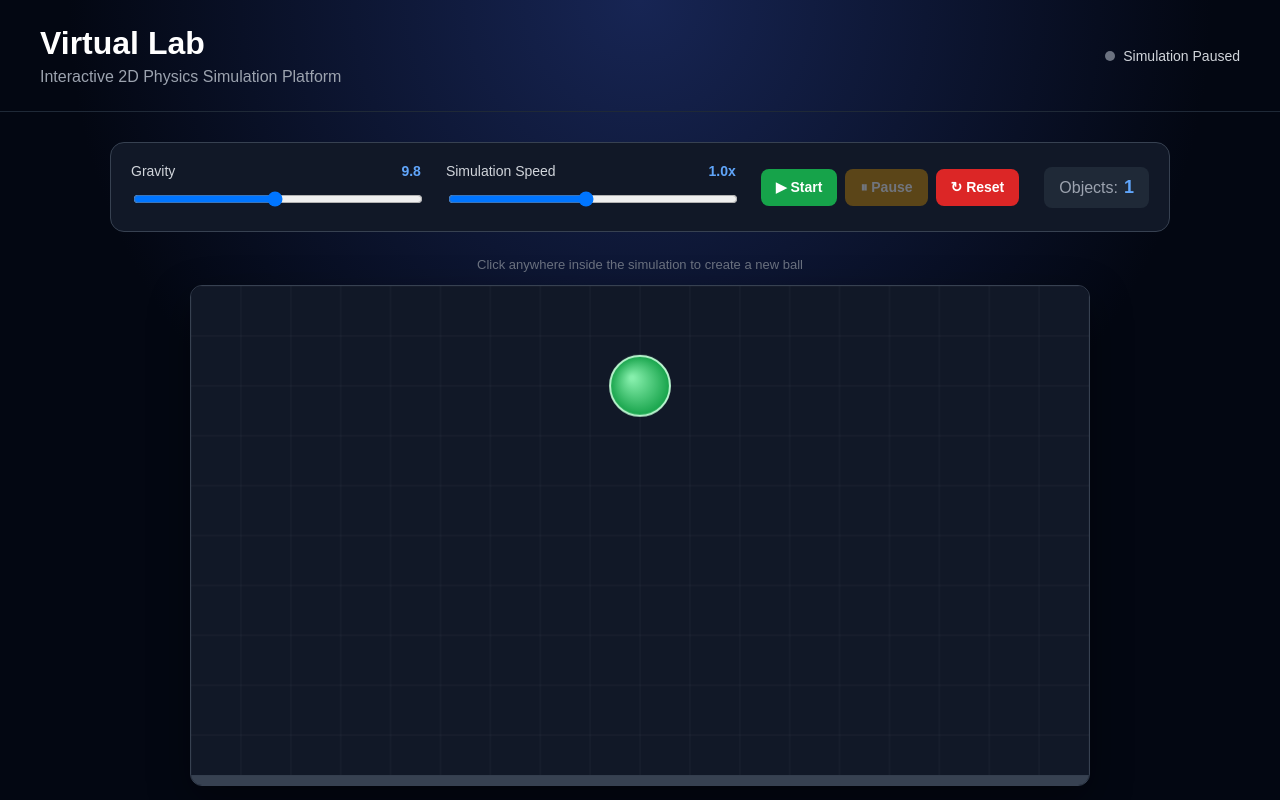
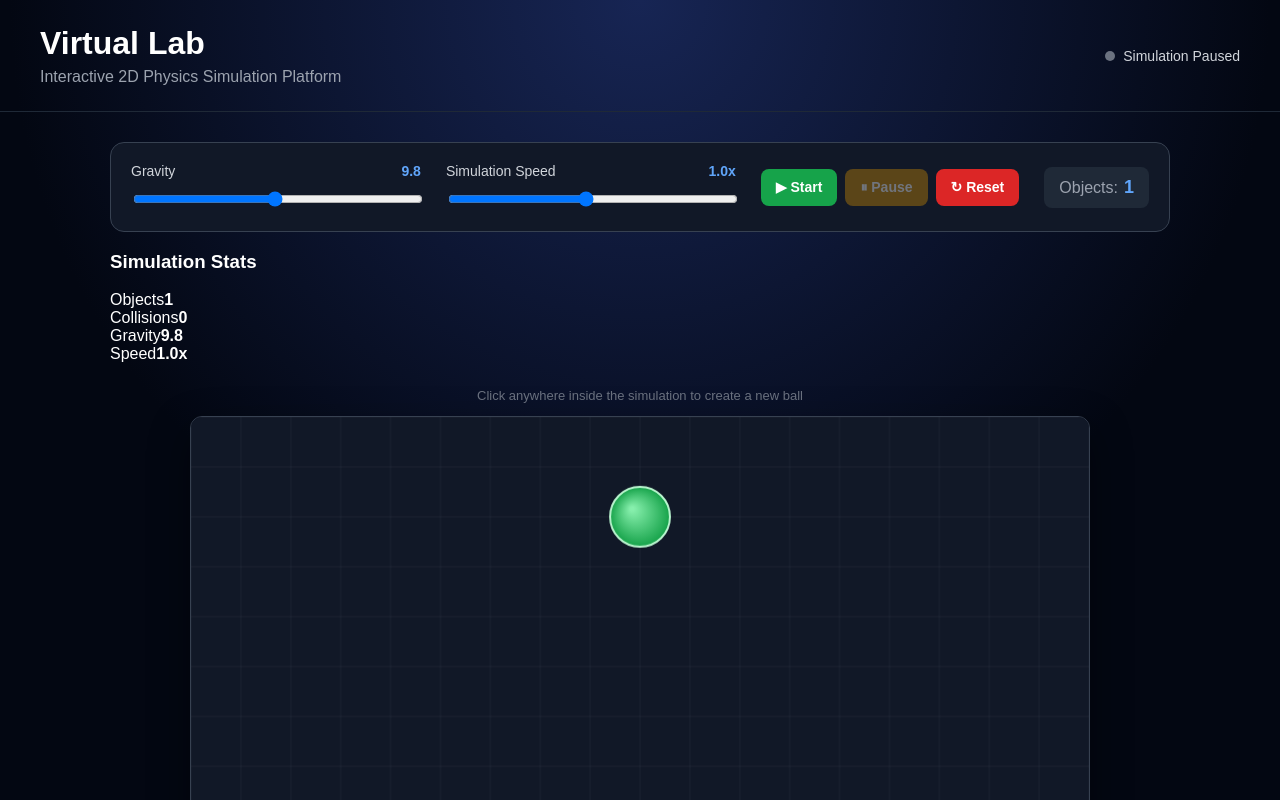
Before and after one commit to Beerugupta9621/Virtual-Lab, a React (Vite) app in the folder frontend/: page / in a window 1280 px wide. Shown: the top 800 px of the page. Built offline with nearby package versions, Linux system fonts and the light colour scheme.

Commit message:
feat: add live collision statistics

```diff
--- a/frontend/src/App.jsx
+++ b/frontend/src/App.jsx
@@ -3,6 +3,8 @@ import React, { useState } from "react";
 import PhysicsCanvas from "./components/PhysicsCanvas";
 
 import ControlPanel from "./components/ControlPanel";
+
+import SimulationStats from "./components/SimulationStats";
 
 import "./App.css";
 
@@ -22,6 +24,9 @@ function App() {
 
     const [objectCount, setObjectCount] =
         useState(1);
+
+    const [collisionCount, setCollisionCount] =
+        useState(0);
 
 
     const startSimulation = () => {
@@ -43,15 +48,20 @@ function App() {
         );
 
         setObjectCount(1);
+
+        setCollisionCount(0);
     };
 
 
     return (
         <div className="app">
 
+            {/* Header */}
+
             <header className="header">
 
                 <div>
+
                     <h1>
                         Virtual Lab
                     </h1>
@@ -60,6 +70,7 @@ function App() {
                         Interactive 2D Physics
                         Simulation Platform
                     </p>
+
                 </div>
 
                 <div className="status">
@@ -82,7 +93,11 @@ function App() {
             </header>
 
 
+            {/* Main */}
+
             <main className="main-content">
+
+                {/* Controls */}
 
                 <ControlPanel
                     running={running}
@@ -97,6 +112,18 @@ function App() {
                 />
 
 
+                {/* Statistics */}
+
+                <SimulationStats
+                    objectCount={objectCount}
+                    collisionCount={collisionCount}
+                    gravity={gravity}
+                    speed={speed}
+                />
+
+
+                {/* Physics Canvas */}
+
                 <PhysicsCanvas
                     running={running}
                     gravity={gravity}
@@ -104,6 +131,9 @@ function App() {
                     reset={reset}
                     onObjectCountChange={
                         setObjectCount
+                    }
+                    onCollisionCountChange={
+                        setCollisionCount
                     }
                 />
 
--- a/frontend/src/components/PhysicsCanvas.jsx
+++ b/frontend/src/components/PhysicsCanvas.jsx
@@ -11,7 +11,8 @@ function PhysicsCanvas({
     gravity,
     speed,
     reset,
-    onObjectCountChange
+    onObjectCountChange,
+    onCollisionCountChange
 }) {
     const canvasRef = useRef(null);
 
@@ -51,6 +52,8 @@ function PhysicsCanvas({
             engine.getObjectCount()
         );
 
+        onCollisionCountChange(0);
+
         let previousTime =
             performance.now();
 
@@ -66,6 +69,7 @@ function PhysicsCanvas({
 
             // Update physics
             if (running) {
+
                 engine.gravity = gravity;
 
                 engine.update(
@@ -73,6 +77,11 @@ function PhysicsCanvas({
                     speed
                 );
             }
+
+            // Send collision count to App
+            onCollisionCountChange(
+                engine.getCollisionCount()
+            );
 
             // Clear canvas
             ctx.clearRect(
@@ -130,12 +139,19 @@ function PhysicsCanvas({
             );
 
         return () => {
+
             cancelAnimationFrame(
                 animationRef.current
             );
         };
 
-    }, [running, gravity, speed]);
+    }, [
+        running,
+        gravity,
+        speed,
+        onObjectCountChange,
+        onCollisionCountChange
+    ]);
 
 
     // Reset simulation
@@ -145,6 +161,7 @@ function PhysicsCanvas({
             reset &&
             engineRef.current
         ) {
+
             engineRef.current.reset();
 
             const ball =
@@ -161,9 +178,15 @@ function PhysicsCanvas({
             onObjectCountChange(
                 engineRef.current.getObjectCount()
             );
+
+            onCollisionCountChange(0);
         }
 
-    }, [reset]);
+    }, [
+        reset,
+        onObjectCountChange,
+        onCollisionCountChange
+    ]);
 
 
     // Mouse click
@@ -189,7 +212,8 @@ function PhysicsCanvas({
             (event.clientY - rect.top) *
             scaleY;
 
-        const radius = 20 + Math.random() * 15;
+        const radius =
+            20 + Math.random() * 15;
 
         const mass =
             0.5 + Math.random() * 2;
@@ -210,7 +234,7 @@ const object =
                 friction
             );
 
-        // Give new balls random horizontal velocity
+        // Random horizontal velocity
         object.velocity.x =
             (Math.random() - 0.5) * 200;
 
@@ -323,6 +347,7 @@ function drawGrid(
         x <= width;
         x += gridSize
     ) {
+
         ctx.beginPath();
 
         ctx.moveTo(x, 0);
@@ -337,6 +362,7 @@ function drawGrid(
         y <= height;
         y += gridSize
     ) {
+
         ctx.beginPath();
 
         ctx.moveTo(0, y);
--- /dev/null
+++ b/frontend/src/components/SimulationStats.jsx
@@ -0,0 +1,46 @@
+import React from "react";
+
+function SimulationStats({
+    objectCount,
+    collisionCount,
+    gravity,
+    speed
+}) {
+    return (
+        <div className="simulation-stats">
+
+            <h3>Simulation Stats</h3>
+
+            <div className="stat-row">
+                <span>Objects</span>
+                <strong>
+                    {objectCount}
+                </strong>
+            </div>
+
+            <div className="stat-row">
+                <span>Collisions</span>
+                <strong>
+                    {collisionCount}
+                </strong>
+            </div>
+
+            <div className="stat-row">
+                <span>Gravity</span>
+                <strong>
+                    {gravity.toFixed(1)}
+                </strong>
+            </div>
+
+            <div className="stat-row">
+                <span>Speed</span>
+                <strong>
+                    {speed.toFixed(1)}x
+                </strong>
+            </div>
+
+        </div>
+    );
+}
+
+export default SimulationStats;
```
Also changed, not shown: frontend/src/physics/PhysicsEngine.js (+3 -6 lines). Lines whose indentation alone changed are shown as unchanged.
